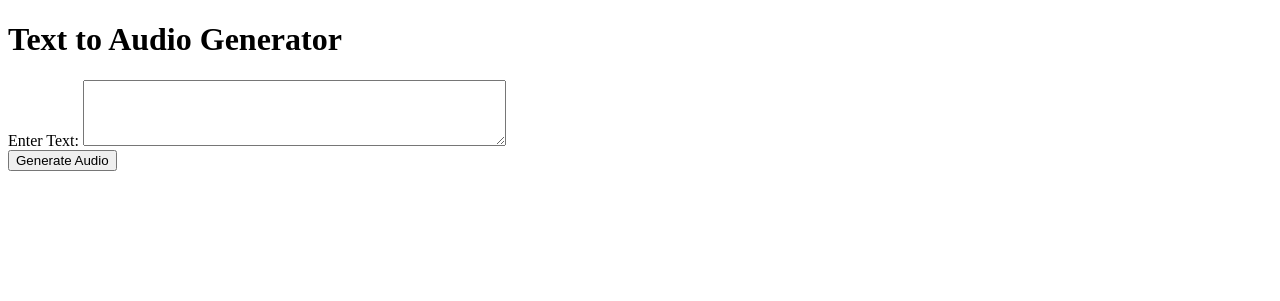
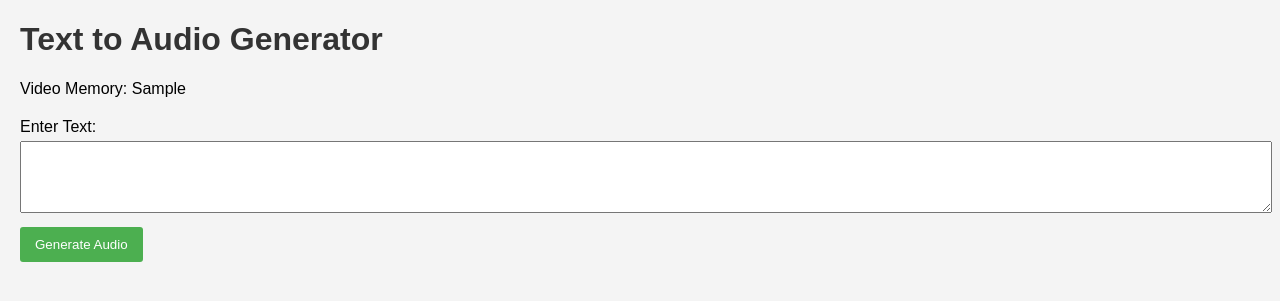
Before and after one commit to VNGLR/bark-flask, a Flask app: template templates/index.html in a window 1280 px wide. Shown: the top 301 px of the page. Run offline with Flask 3, Linux system fonts and the light colour scheme; the template is opened without the code that fills it: most values are stand-ins (such as "Sample title", 1, 10 or a date in 2020).

Commit message:
added CSS/templates and readme

```diff
--- a/templates/index.html
+++ b/templates/index.html
@@ -1,12 +1,16 @@
+<!-- templates/index.html -->
+
 <!DOCTYPE html>
 <html lang="en">
 <head>
     <meta charset="UTF-8">
     <meta name="viewport" content="width=device-width, initial-scale=1.0">
     <title>Text to Audio Generator</title>
+    <link rel="stylesheet" href="{{ url_for('static', filename='style.css') }}">
 </head>
 <body>
     <h1>Text to Audio Generator</h1>
+    <p>Video Memory: {{ video_memory }}</p>
     <form action="/generate_audio" method="post">
         <label for="text_prompt">Enter Text:</label>
         <textarea name="text_prompt" id="text_prompt" rows="4" cols="50"></textarea>
```
Also changed, not shown: readme.txt (added), static/style.css (renamed from style.css).
